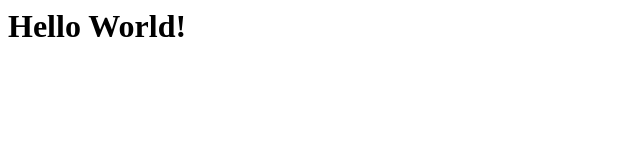
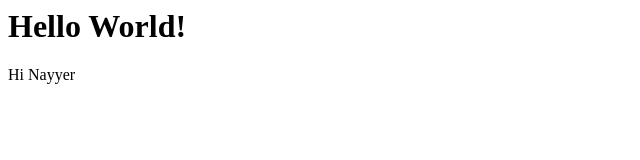
Before and after one commit to NayyerIftikhar/Nayyer-John, a plain HTML site: page index.html in a window 1280 px wide. Shown: the full height of the page, 0-640 px from the left. Drawn offline with Linux system fonts and the light colour scheme.

Commit message:
my response

```diff
--- a/index.html
+++ b/index.html
@@ -1 +1,2 @@
 <h1>Hello World!</h1>
+<p> Hi Nayyer</p>
```
